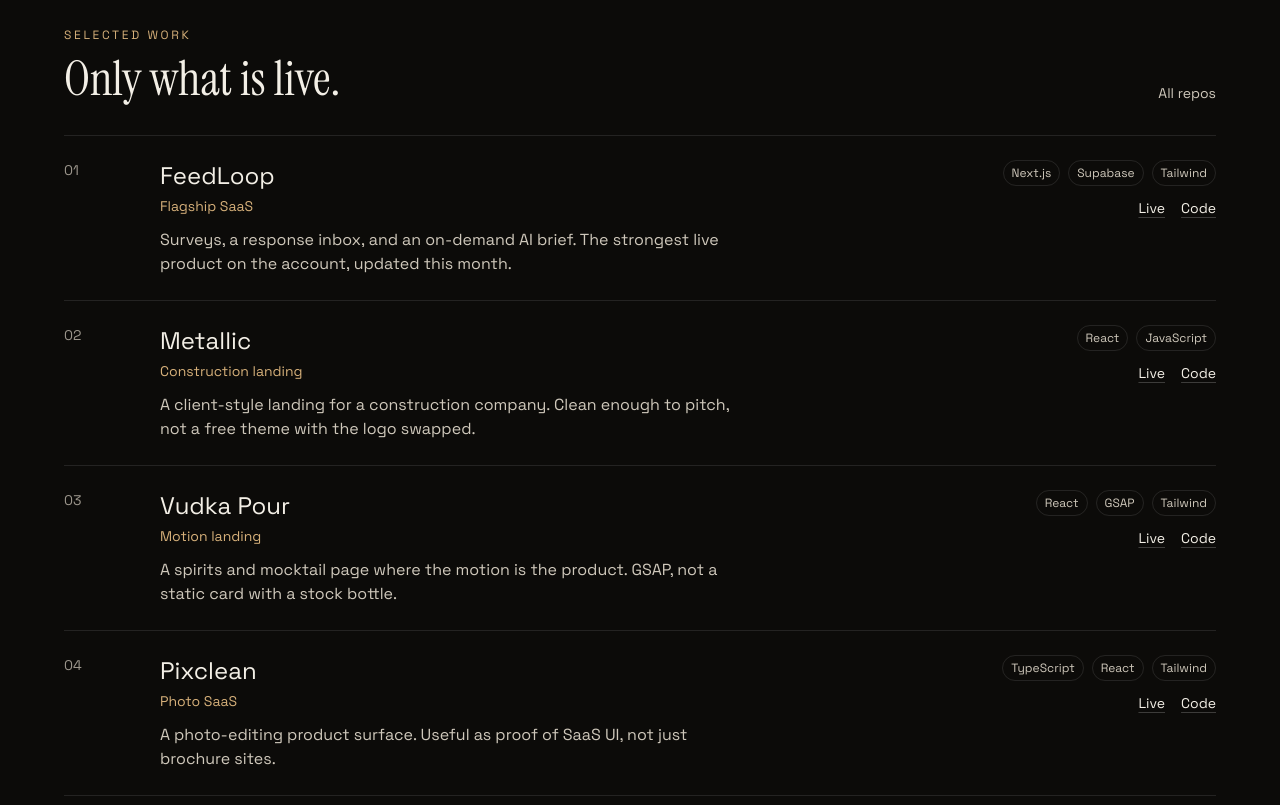
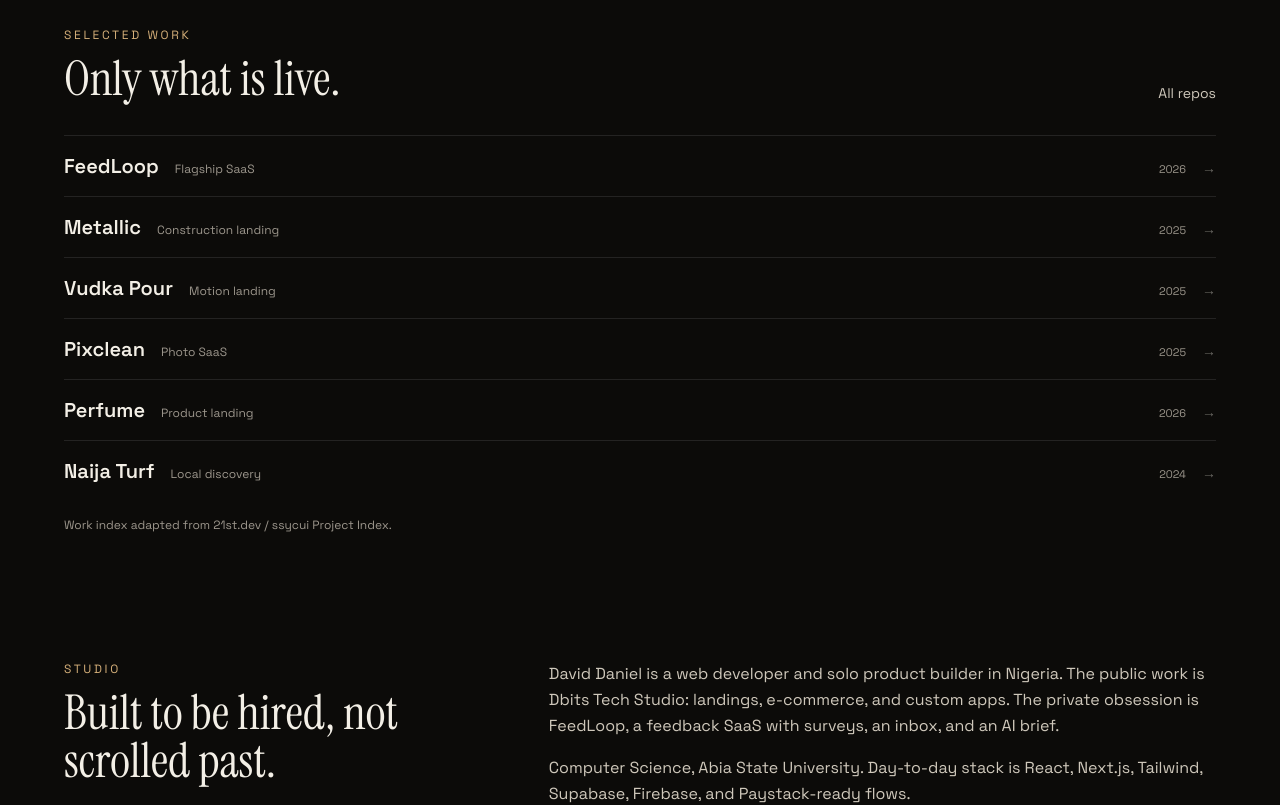
Before and after one commit to Dachenna/Portfolio, a React (Vite) app: page / in a window 1280 px wide. Shown: the part 740-1545 px from the top of the page. Built offline with nearby package versions, Linux system fonts and the light colour scheme.

Commit message:
Use 21st.dev Project Index pattern for selected work

```diff
--- a/src/components/sections/Projects.jsx
+++ b/src/components/sections/Projects.jsx
@@ -1,15 +1,31 @@
+import { useRef, useState } from "react"
 import { RevealOnScroll } from "../RevealOnScroll"
 
+// Adapted from 21st.dev Project Index by ssycui (demo 30554).
+// Hover cover is CSS, not framer-motion, so the Vite build stays dependency-free.
 const work = [
-  { index: "01", name: "FeedLoop", role: "Flagship SaaS", summary: "Surveys, a response inbox, and an on-demand AI brief. The strongest live product on the account, updated this month.", stack: ["Next.js", "Supabase", "Tailwind"], live: "https://feed-loop-two.vercel.app", code: "https://github.com/Dachenna/FeedLoop" },
-  { index: "02", name: "Metallic", role: "Construction landing", summary: "A client-style landing for a construction company. Clean enough to pitch, not a free theme with the logo swapped.", stack: ["React", "JavaScript"], live: "https://metals-phi.vercel.app", code: "https://github.com/Dachenna/Metals" },
-  { index: "03", name: "Vudka Pour", role: "Motion landing", summary: "A spirits and mocktail page where the motion is the product. GSAP, not a static card with a stock bottle.", stack: ["React", "GSAP", "Tailwind"], live: "https://gsap-2-gamma.vercel.app/", code: "https://github.com/Dachenna/Gsap" },
-  { index: "04", name: "Pixclean", role: "Photo SaaS", summary: "A photo-editing product surface. Useful as proof of SaaS UI, not just brochure sites.", stack: ["TypeScript", "React", "Tailwind"], live: "https://pixclean.vercel.app/", code: "https://github.com/Dachenna/pix-clean" },
-  { index: "05", name: "Perfume", role: "Product landing", summary: "A fragrance commerce landing with a live deploy. The design repo, not the older experiment sitting beside it.", stack: ["JavaScript", "React"], live: "https://perfume-seven-pied.vercel.app", code: "https://github.com/Dachenna/Perfume" },
-  { index: "06", name: "Naija Turf", role: "Local discovery", summary: "An earlier Nigeria-focused discovery site. Kept because it is live, not because it is the current ceiling.", stack: ["HTML", "CSS", "JavaScript"], live: "https://naija-turf.netlify.app/", code: "https://github.com/Dachenna/Naija-turf" },
+  { title: "FeedLoop", tag: "Flagship SaaS", year: "2026", live: "https://feed-loop-two.vercel.app", code: "https://github.com/Dachenna/FeedLoop", grad: "radial-gradient(120% 140% at 20% 10%, rgba(214,176,122,0.55), transparent 60%), linear-gradient(150deg, #2b2010, #0c0b09)" },
+  { title: "Metallic", tag: "Construction landing", year: "2025", live: "https://metals-phi.vercel.app", code: "https://github.com/Dachenna/Metals", grad: "radial-gradient(120% 140% at 80% 15%, rgba(180,180,186,0.45), transparent 60%), linear-gradient(150deg, #1c1c1f, #0c0b09)" },
+  { title: "Vudka Pour", tag: "Motion landing", year: "2025", live: "https://gsap-2-gamma.vercel.app/", code: "https://github.com/Dachenna/Gsap", grad: "radial-gradient(120% 140% at 30% 85%, rgba(214,176,122,0.4), transparent 60%), linear-gradient(150deg, #24180f, #0c0b09)" },
+  { title: "Pixclean", tag: "Photo SaaS", year: "2025", live: "https://pixclean.vercel.app/", code: "https://github.com/Dachenna/pix-clean", grad: "radial-gradient(120% 140% at 70% 20%, rgba(120,160,210,0.4), transparent 60%), linear-gradient(150deg, #141c28, #0c0b09)" },
+  { title: "Perfume", tag: "Product landing", year: "2026", live: "https://perfume-seven-pied.vercel.app", code: "https://github.com/Dachenna/Perfume", grad: "radial-gradient(120% 140% at 40% 80%, rgba(196,150,170,0.4), transparent 60%), linear-gradient(150deg, #24161c, #0c0b09)" },
+  { title: "Naija Turf", tag: "Local discovery", year: "2024", live: "https://naija-turf.netlify.app/", code: "https://github.com/Dachenna/Naija-turf", grad: "radial-gradient(120% 140% at 80% 80%, rgba(42,161,115,0.4), transparent 60%), linear-gradient(150deg, #10241c, #0c0b09)" },
 ]
 
 export const Projects = () => {
+  const wrap = useRef(null)
+  const [hover, setHover] = useState(null)
+  const [pos, setPos] = useState({ x: 24, y: 24 })
+
+  const onMove = (e) => {
+    const r = wrap.current?.getBoundingClientRect()
+    if (!r) return
+    setPos({
+      x: Math.min(Math.max(e.clientX - r.left + 16, 8), r.width - 200),
+      y: Math.max(e.clientY - r.top - 70, 8),
+    })
+  }
+
   return (
     <section id="work" className="px-4 py-16">
       <RevealOnScroll>
@@ -21,29 +37,44 @@
             </div>
             <a href="https://github.com/Dachenna" target="_blank" rel="noreferrer" className="text-sm text-[#cfc8bb]">All repos</a>
           </div>
-          <div className="border-t border-white/10">
-            {work.map((item) => (
-              <article key={item.name} className="grid gap-4 border-b border-white/10 py-6 md:grid-cols-[80px_1.2fr_0.8fr] md:items-start">
-                <p className="text-sm text-[#9c968c]">{item.index}</p>
-                <div>
-                  <h3 className="text-2xl">{item.name}</h3>
-                  <p className="mt-1 text-sm text-[#d6b07a]">{item.role}</p>
-                  <p className="mt-3 max-w-xl text-[#cfc8bb]">{item.summary}</p>
-                </div>
-                <div className="flex flex-col gap-3 md:items-end">
-                  <div className="flex flex-wrap gap-2 md:justify-end">
-                    {item.stack.map((tech) => (
-                      <span key={tech} className="rounded-full border border-white/10 px-2 py-1 text-xs text-[#cfc8bb]">{tech}</span>
-                    ))}
-                  </div>
-                  <div className="flex gap-4 text-sm">
-                    <a href={item.live} target="_blank" rel="noreferrer" className="underline decoration-white/20 underline-offset-4">Live</a>
-                    <a href={item.code} target="_blank" rel="noreferrer" className="underline decoration-white/20 underline-offset-4">Code</a>
-                  </div>
-                </div>
-              </article>
+          <div ref={wrap} onPointerMove={onMove} className="relative">
+            {work.map((item, i) => (
+              <a
+                key={item.title}
+                href={item.live}
+                target="_blank"
+                rel="noreferrer"
+                onPointerEnter={() => setHover(i)}
+                onPointerLeave={() => setHover(null)}
+                className="group flex items-baseline gap-4 border-t border-white/10 py-4 last:border-b"
+              >
+                <span className={`text-lg font-semibold transition-colors sm:text-xl ${
+                  hover === null || hover === i ? "text-[#f3efe6]" : "text-[#f3efe6]/30"
+                }`}>
+                  {item.title}
+                </span>
+                <span className="min-w-0 flex-1 truncate text-xs text-[#9c968c]">{item.tag}</span>
+                <span className="text-[11px] text-[#9c968c]">{item.year}</span>
+                <span className="text-sm text-[#f3efe6]/40 transition-transform duration-300 group-hover:translate-x-1 group-hover:text-[#d6b07a]">→</span>
+              </a>
             ))}
+            <div
+              aria-hidden
+              className="pointer-events-none absolute z-10 hidden w-[180px] overflow-hidden rounded-lg border border-white/10 shadow-2xl transition-opacity duration-200 md:block"
+              style={{
+                left: pos.x,
+                top: pos.y,
+                opacity: hover === null ? 0 : 1,
+                background: hover === null ? "transparent" : work[hover].grad,
+              }}
+            >
+              <div className="relative aspect-[4/3]">
+                <span className="absolute left-[8%] top-[12%] h-[7%] w-[40%] rounded-full bg-white/15" />
+                <span className="absolute inset-x-[8%] bottom-[12%] top-[36%] rounded-md border border-white/10 bg-black/25" />
+              </div>
+            </div>
           </div>
+          <p className="mt-4 text-xs text-[#9c968c]">Work index adapted from 21st.dev / ssycui Project Index.</p>
         </div>
       </RevealOnScroll>
     </section>
```
